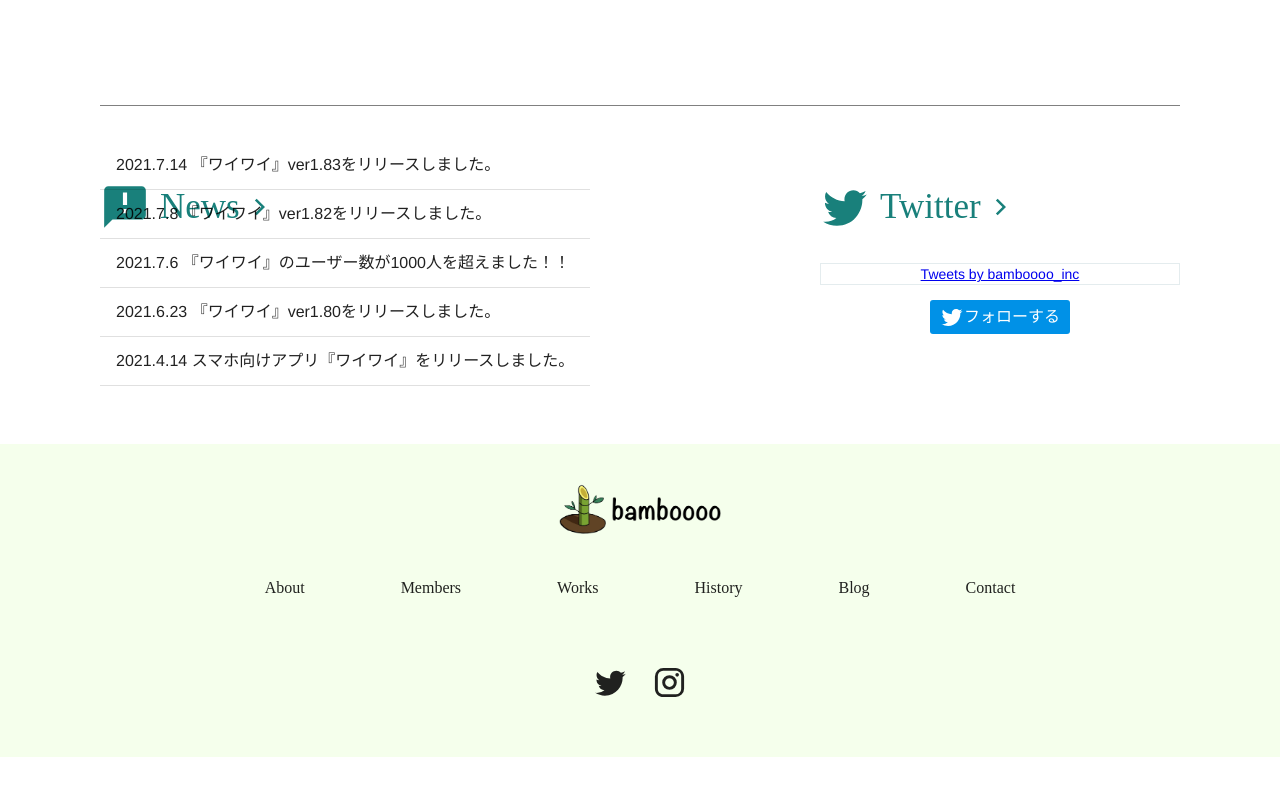
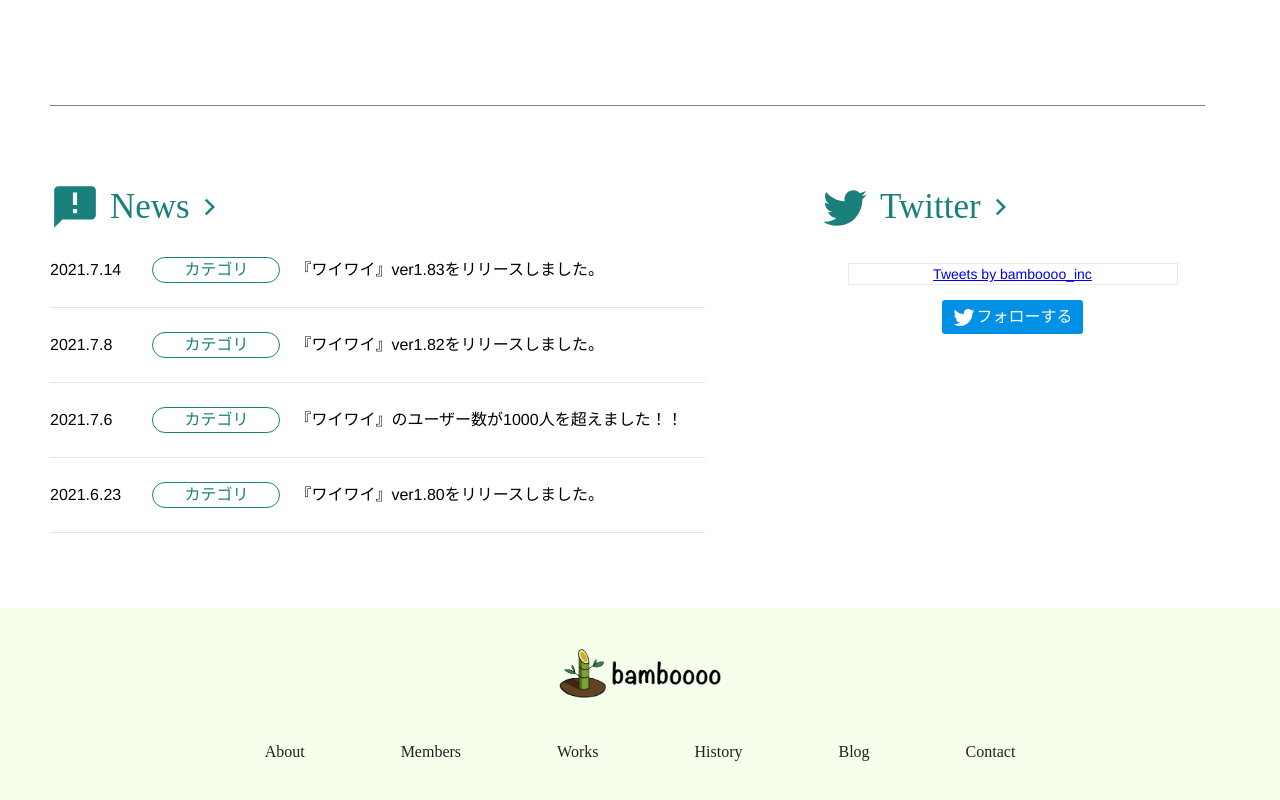
Before and after one commit to bamboooo-dev/bamboooo-hp, a Next.js app: page / in a window 1280 px wide. Shown: the part 1560-2360 px from the top of the page. Before the commit the page ends 2317 px from the top, so only its background shows below. Built offline with nearby package versions, Linux system fonts and the light colour scheme; a web font is replaced by a local one.

Commit message:
住江チェック行き、携帯対応済み

```diff
--- a/pages/index.js
+++ b/pages/index.js
@@ -32,6 +32,7 @@ const useStyles = makeStyles((theme) => ({
     [theme.breakpoints.down('777')]: {
       height:'70vh',
       backgroundSize:'100vw 70vh',
+      marginTop:'10vh',
       paddingTop:'7vh',
     },
   },
@@ -66,9 +67,9 @@ const useStyles = makeStyles((theme) => ({
   },
   mainContainer: {
     paddingTop:'10px',
-    paddingLeft: '100px',
-    paddingRight: '100px',
-    paddingBottom:'50px',
+    paddingLeft: '50px',
+    paddingRight: '75px',
+    paddingBottom:'75px',
     [theme.breakpoints.down('777')]: {
       paddingLeft:'10px',
       paddingRight:'10px',
@@ -97,6 +98,62 @@ const useStyles = makeStyles((theme) => ({
     marginBottom:"1.8vw",
     [theme.breakpoints.down('777')]: {
       width:'25vh',
+    },
+  },
+  newsMainBox:{
+    height:'300px',
+    display:'flex',
+    flexFlow:'column',
+    overflow:'scroll',
+    [theme.breakpoints.down('777')]: {
+      marginTop:'0',
+      marginBottom:'50px',
+      paddingLeft:'5px',
+    },
+  },
+  newsItemBox:{
+    height:'75px',
+    display:'flex',
+    alignItems:'center',
+    borderBottom:'1px solid #E6E6E6',
+  },
+  newsItemButton:{
+    display:'flex',
+    flexFlow:'row',
+    alignItems:'center',
+    textDecoration:'none',
+    color:'black',
+
+    '&:hover': {
+      opacity:'0.5',
+      backgroundColor:'#E7EAED',
+      cursor:'pointer',
+    },
+  },
+  newsDateBox:{
+    width:'8vw',
+    [theme.breakpoints.down('777')]: {
+      fontSize:'10px',
+      width:'15vw',
+    },
+  },
+  newsCategoryBox:{
+    border:'1px solid #19807B',
+    borderRadius:'20px',
+    color:'#19807B',
+    textAlign:'center',
+    width:'10vw',
+    [theme.breakpoints.down('777')]: {
+      fontSize:'10px',
+      width:'20vw',
+    },
+  },
+  newsTextBox:{
+    width:'32vw',
+    marginLeft:'15px',
+    [theme.breakpoints.down('777')]: {
+      fontSize:'10px',
+      width:'53vw'
     },
   },
   twitterFollowIcon:{
@@ -131,19 +188,19 @@ const useStyles = makeStyles((theme) => ({
 export default function Index() {
   const classes = useStyles();
   const theme = useTheme();
-  const isSP = useMediaQuery(theme.breakpoints.up('777'));
+  const isPC = useMediaQuery(theme.breakpoints.up('777'));
 
 
 
   return (
     <Box>
-      <img src={isSP ? 'top_main_image1.png' : 'top_main_imageSP.png'} className={classes.mainImage} />
+      <img src={isPC ? 'top_main_image1.png' : 'top_main_imageSP.png'} className={classes.mainImage} />
       <MainTextBox />
         <Box className={classes.mainContainer}>
             <Applications />
             <Grid container>
               <News />
-              <Grid item xs={1} />
+              <Grid item sm={1} />
               <Twitter />
             </Grid>
         </Box>
@@ -182,7 +239,7 @@ const MainTextBox = () =>{
 const Applications = () =>{
   const classes = useStyles();
   const theme = useTheme();
-  const isSP = useMediaQuery(theme.breakpoints.up('777'));
+  const isPC = useMediaQuery(theme.breakpoints.up('777'));
 
   return(
     <Box pt="40px" pb="75px" mb="75px" borderBottom="1px solid grey">
@@ -219,21 +276,76 @@ const Applications = () =>{
   )
 }
 
-const ListItemLink = (props) => {
+const newsItems = [
+  // 上に新しいnewsを追加していく
+  {
+    date: '2021.7.14',
+    category: 'カテゴリ',
+    text: '『ワイワイ』ver1.83をリリースしました。',
+    link: 'https://twitter.com/bamboooo_inc/status/1415249202657972229?s=20',
+  },
+  {
+    date: '2021.7.8',
+    category: 'カテゴリ',
+    text: '『ワイワイ』ver1.82をリリースしました。',
+    link: 'https://twitter.com/bamboooo_inc/status/1407546420920414210?s=20',
+  },
+  {
+    date: '2021.7.6',
+    category: 'カテゴリ',
+    text: '『ワイワイ』のユーザー数が1000人を超えました！！',
+    link: 'https://twitter.com/bamboooo_inc/status/1412371686511448071?s=20',
+  },
+  {
+    date: '2021.6.23',
+    category: 'カテゴリ',
+    text: '『ワイワイ』ver1.80をリリースしました。',
+    link: 'https://twitter.com/bamboooo_inc/status/1382198040774078464?s=20',
+  },
+  {
+    date: '2021.4.14',
+    category: 'カテゴリ',
+    text: 'スマホ向けアプリ『ワイワイ』をリリースしました。',
+    link: 'https://twitter.com/bamboooo_inc/status/1407546420920414210?s=20',
+  },
+];
+
+function NewsItem(props) {
+  const {newsItem} = props;
+  const classes = useStyles();
+  const theme = useTheme();
+  const isPC = useMediaQuery(theme.breakpoints.up('777'));
+
   return (
-    <ListItem button component="a" {...props} />
+    <a href={newsItem.link} target='_blank' className={classes.newsItemButton}>
+    <Box className={classes.newsItemBox}>
+
+        <Typography className={classes.newsDateBox}>
+          {newsItem.date}
+        </Typography>
+
+          <Typography className={classes.newsCategoryBox}>
+            {newsItem.category}
+          </Typography>
+
+        <Typography className={classes.newsTextBox}>
+          {newsItem.text}
+        </Typography>
+
+    </Box>
+    </a>
   )
 }
 
 const News = () => {
   const classes = useStyles();
   const theme = useTheme();
-  const isSP = useMediaQuery(theme.breakpoints.up('777'));
+  const isPC = useMediaQuery(theme.breakpoints.up('777'));
 
   return(
     <Grid item xs={12} sm={7} container>
-      <Box width='60%'>
-        <a href='https://bamboooo.net/works' className={classes.applicationIcon} style={{target:'brank'}}>
+      <Box width='100%'>
+        <a href='https://bamboooo.net/works' className={classes.applicationIcon}>
           <AnnouncementIcon style={{fontSize:'50px'}}/>
           <Typography style={{fontFamily:'Corporate-Logo-Medium-ver2', fontSize:'35px', marginLeft:'10px', marginRight:'10px'}}>
             News
@@ -241,41 +353,11 @@ const News = () => {
           <ArrowForwardIosIcon style={{fontSize:'20px'}}/>
         </a>
       </Box>
-      {/*本来はblogの埋め込みとか*/}
-      <Box mt={isSP ? '-100px' : '0'} mb={isSP ? '0' : '50px'}>
-        <List component="nav">
-
-          <ListItemLink target="_blank" href="https://twitter.com/bamboooo_inc/status/1415249202657972229?s=20">
-            <ListItemText primary="2021.7.14   『ワイワイ』ver1.83をリリースしました。" />
-          </ListItemLink>
-
-          <Divider />
-
-          <ListItemLink target="_blank" href="https://twitter.com/bamboooo_inc/status/1413114702423420931?s=20">
-            <ListItemText primary="2021.7.8   『ワイワイ』ver1.82をリリースしました。" />
-          </ListItemLink>
-
-          <Divider />
-
-          <ListItemLink target="_blank" href="https://twitter.com/bamboooo_inc/status/1412371686511448071?s=20">
-            <ListItemText primary="2021.7.6   『ワイワイ』のユーザー数が1000人を超えました！！" />
-          </ListItemLink>
-
-          <Divider />
-
-          <ListItemLink target="_blank" href="https://twitter.com/bamboooo_inc/status/1382198040774078464?s=20">
-            <ListItemText primary="2021.6.23  『ワイワイ』ver1.80をリリースしました。" />
-          </ListItemLink>
-
-          <Divider />
-
-          <ListItemLink target="_blank" href="https://twitter.com/bamboooo_inc/status/1407546420920414210?s=20">
-            <ListItemText primary="2021.4.14  スマホ向けアプリ『ワイワイ』をリリースしました。" />
-          </ListItemLink>
-
-          <Divider />
-
-        </List>
+      {/*newsItemsをmapで*/}
+      <Box className={classes.newsMainBox}>
+        {newsItems.map((newsItem) => (
+          <NewsItem key={newsItem.text} newsItem={newsItem} />
+        ))}
       </Box>
     </Grid>
   )
@@ -296,11 +378,11 @@ const Twitter = () =>{
         </a>
       </Box>
       <Box mt="30px" align="center" >
-        <Box border='1px solid #E4ECEE'>
+        <Box border='1px solid #E4ECEE' width='330px'>
           <a className="twitter-timeline"
             data-lang="ja"
-            data-width="350"
-            data-height="350"
+            data-width="300"
+            data-height="300"
             data-chrome="nofooter noheader"
             href="https://twitter.com/bamboooo_inc?ref_src=twsrc%5Etfw">
               Tweets by bamboooo_inc
@@ -316,7 +398,8 @@ const Twitter = () =>{
               <Typography>フォローする</Typography>
             </a>
           </button>
-          {/* <a href="https://twitter.com/bamboooo_inc?ref_src=twsrc%5Etfw"
+          {/* 公式のフォローボタン参考までに
+          <a href="https://twitter.com/bamboooo_inc?ref_src=twsrc%5Etfw"
             className="twitter-follow-button"
             data-width="large"
             data-show-screen-name="false"
```
